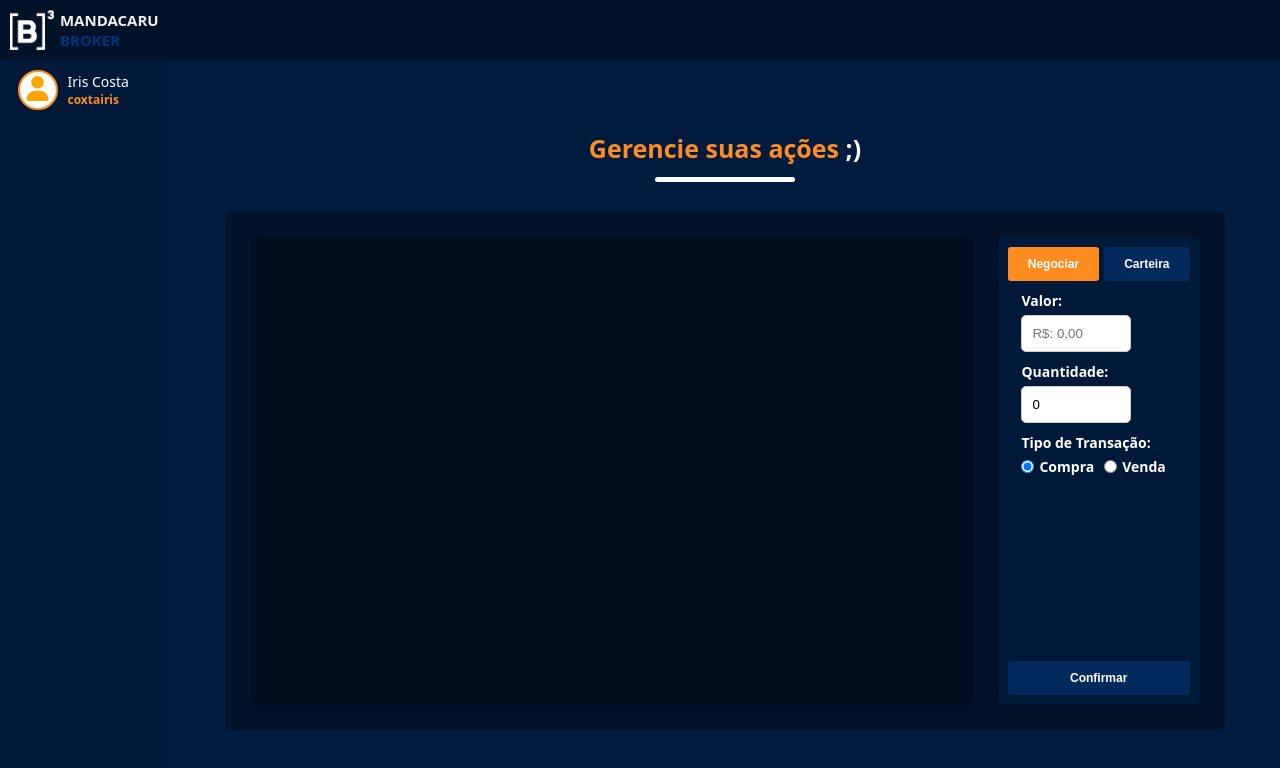
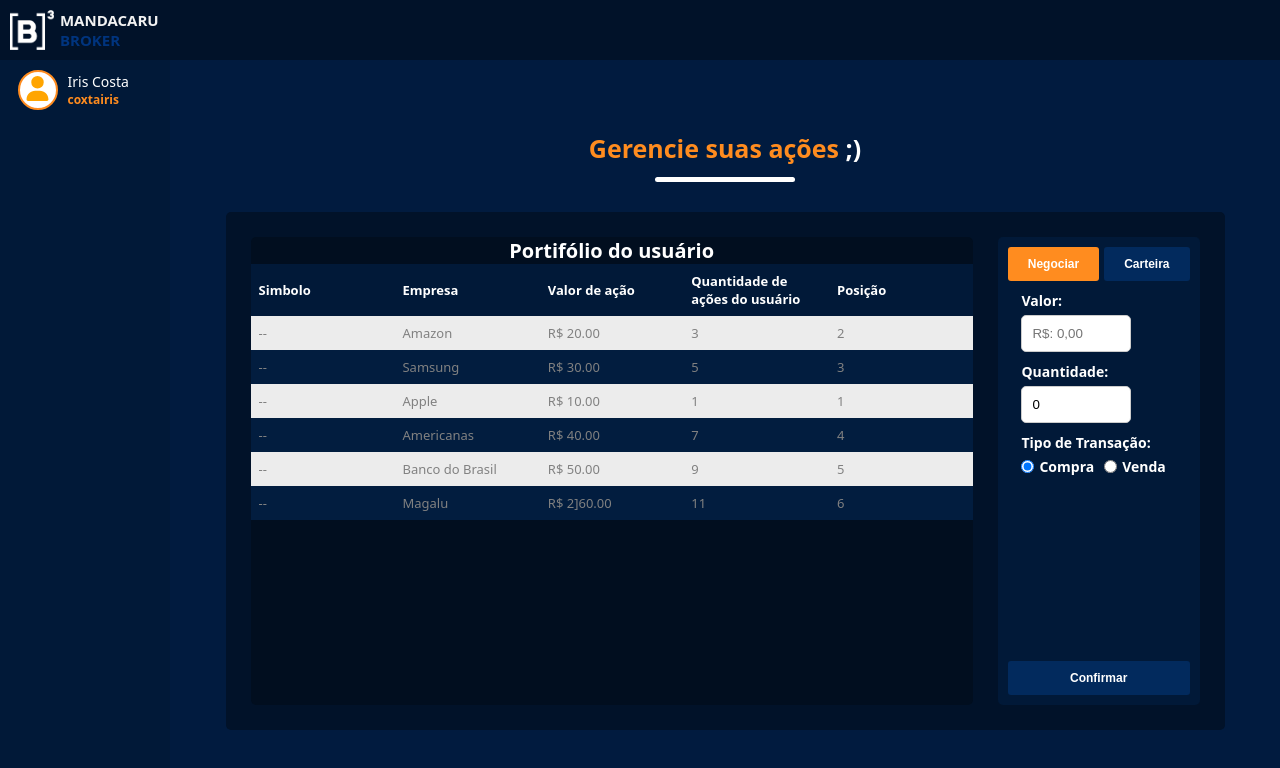
Before and after one commit to izaiasmachado/mandacarubroker-front, a Next.js app: page /dashboard in a window 1280 px wide. Shown: the top 768 px of the page. Built offline with nearby package versions, Linux system fonts and the light colour scheme.

Commit message:
:sparkles: feat: add stocks table

```diff
--- a/src/components/MainContainer/Main/LeftConteiner/index.js
+++ b/src/components/MainContainer/Main/LeftConteiner/index.js
@@ -1,8 +1,11 @@
+import Table from "@/components/UI/Table";
 import * as S from "./styles";
 
 const LeftConteiner = () => {
   return (
     <S.LeftConteiner>
+      <h1>Portifólio do usuário</h1>
+      <Table/>
     </S.LeftConteiner>
   );s
 };
--- a/src/components/MainContainer/Main/LeftConteiner/styles.js
+++ b/src/components/MainContainer/Main/LeftConteiner/styles.js
@@ -4,7 +4,13 @@ import styled from "styled-components";
 
 export const LeftConteiner = styled.div`
     display: flex;
+    flex-direction: column;
     background-color: #010E1F;
     width: 100%;
     border-radius: 5px;
+        h1{
+            color: white;
+            display: flex;
+            justify-content: center;
+        }
 `;
--- a/src/components/MainContainer/Main/RightConteiner/Historico/index.js
+++ b/src/components/MainContainer/Main/RightConteiner/Historico/index.js
@@ -1,15 +1,4 @@
-// import * as S from "./styles";
-
-// const Historico = () => {
-
-//   return (
-//    <h1>Histórico</h1>
-//   );
-// };
-
-// export default Historico;
-
-
+import Table from "@/components/UI/Table";
 import * as S from "./styles";
 
 const Historico = () => {
@@ -28,25 +17,7 @@ const Historico = () => {
   ];
 
   return (
-    <S.Container>
-      <S.Table>
-        <S.TableRowHeader>
-          <S.TableHeader>Stock</S.TableHeader>
-          <S.TableHeader>Valor</S.TableHeader>
-          <S.TableHeader>Data</S.TableHeader>
-        </S.TableRowHeader>
-        {stockData.map((data, index) => (
-
-          <S.TableRow key={index} flip={index % 2 === 0} >
-
-            <S.TableCell>{data.name}</S.TableCell>
-            <S.TableCell>{data.valor}</S.TableCell>
-            <S.TableCell>{data.data}</S.TableCell>
-
-          </S.TableRow>
-        ))}
-      </S.Table>
-    </S.Container>
+    <Table/>
   );
 };
 
--- /dev/null
+++ b/src/components/UI/Table/index.js
@@ -0,0 +1,46 @@
+'use client';
+import * as S from "./styles";
+
+const Table = () => {
+  const stockData = [
+    { symbol: "--", enterprise: "Amazon", valor: "R$ 20.00",  qtdStocksUser: "3", position: "2"},
+    { symbol: "--", enterprise: "Samsung", valor: "R$ 30.00",  qtdStocksUser: "5", position: "3"},
+    { symbol: "--", enterprise: "Apple", valor: "R$ 10.00",  qtdStocksUser: "1", position: "1"},
+    { symbol: "--", enterprise: "Americanas", valor: "R$ 40.00",  qtdStocksUser: "7", position: "4"},
+    { symbol: "--", enterprise: "Banco do Brasil", valor: "R$ 50.00",  qtdStocksUser: "9", position: "5"},
+    { symbol: "--", enterprise: "Magalu", valor: "R$ 2]60.00",  qtdStocksUser: "11", position: "6"},
+
+
+
+  ];
+
+  return (
+    <S.Container>
+      <S.Table>
+        <S.TableRowHeader>
+          <S.TableHeader>Simbolo</S.TableHeader>
+          <S.TableHeader>Empresa</S.TableHeader>
+          <S.TableHeader>Valor de ação</S.TableHeader>
+          <S.TableHeader>Quantidade de ações do usuário</S.TableHeader>
+          <S.TableHeader>Posição</S.TableHeader>
+
+        </S.TableRowHeader>
+        {stockData.map((data, index) => (
+
+          <S.TableRow key={index} flip={index % 2 === 0} >
+
+            <S.TableCell>{data.symbol}</S.TableCell>
+            <S.TableCell>{data.enterprise}</S.TableCell>
+            <S.TableCell>{data.valor}</S.TableCell>
+            <S.TableCell>{data.qtdStocksUser}</S.TableCell>
+            <S.TableCell>{data.position}</S.TableCell>
+
+
+          </S.TableRow>
+        ))}
+      </S.Table>
+    </S.Container>
+  );
+};
+
+export default Table;
--- /dev/null
+++ b/src/components/UI/Table/styles.js
@@ -0,0 +1,39 @@
+'use client'
+
+import styled from "styled-components";
+
+export const Container = styled.div`
+  /* padding: 20px; */
+  overflow-y: auto;
+`;
+
+export const Table = styled.table`
+  border-collapse: collapse;
+  width: 100%;
+  background-color: #011938;
+`;
+
+export const TableRow = styled.tr`
+  color: #818181;
+  padding: 8px;
+  font-size: 1.3rem;
+  background-color: ${(props) => (props.flip ? "#ECECEC" : "#021D3F")};;
+`;
+
+export const TableRowHeader = styled.tr`
+  color: #fff;
+  padding: 8px;
+  font-size: 1.3rem;
+
+`;
+
+export const TableHeader = styled.th`
+  padding: 8px;
+  text-align: left;
+`;
+
+export const TableCell = styled.td`
+  width: 15rem;
+  align-items: center;
+  padding: 8px;
+`;
```
Also changed, not shown: src/components/NavBar/styles.js (+0 -41 lines).
